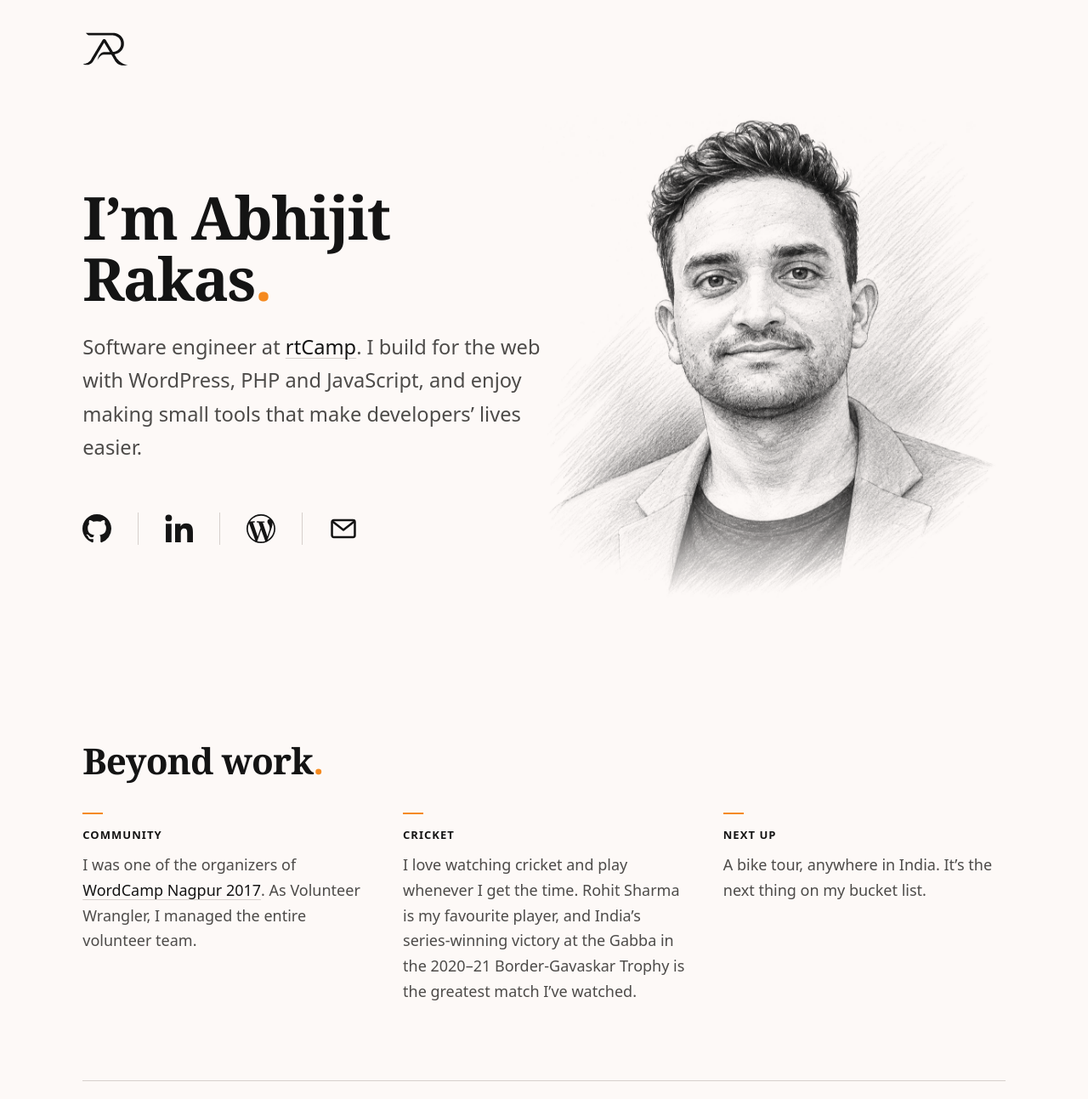
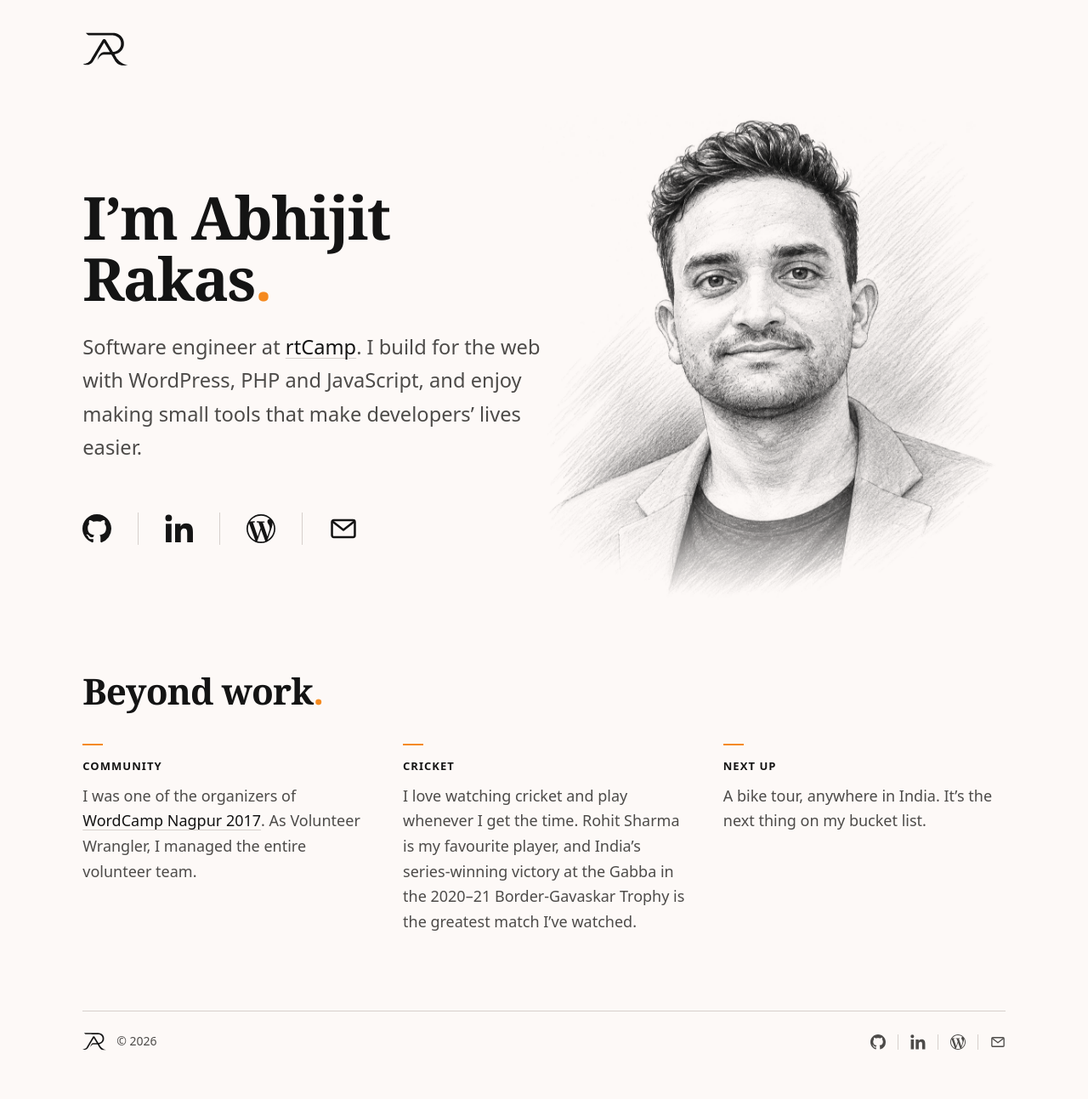
Before and after one commit to abhijitrakas/abhijitrakas.com, an Astro site: page / in a window 1280 px wide. Shown: the top 1293 px of the page at 85% size. Built offline with nearby package versions, Linux system fonts and the light colour scheme; Astro itself is replaced by a stand-in of ours.

Commit message:
Tighten desktop gap between hero and Beyond work section
The portrait's faded bottom already reads as space, so drop the hero's
bottom padding and trim the section's top padding on large screens.
Phone spacing is unchanged.

Co-Authored-By: Claude Opus 5.5 <noreply@anthropic.com>

```diff
--- a/src/pages/index.astro
+++ b/src/pages/index.astro
@@ -51,14 +51,14 @@ import { site } from '../data/site';
 </Base>
 
 <style>
-  /* Padding scales with screen height so the hero roughly fills a desktop
-     first screen without leaving a void on tall windows. */
+  /* Top padding scales with screen height so the hero roughly fills a desktop
+     first screen. No bottom padding: the portrait's faded edge is the gap. */
   .hero {
     display: grid;
     grid-template-columns: minmax(0, 1.05fr) minmax(0, 0.95fr);
     align-items: center;
     gap: 2rem;
-    padding-block: clamp(1.5rem, 6vh, 4rem);
+    padding-block: clamp(1.5rem, 6vh, 4rem) 0;
   }
 
   /* Keep text above the sketch's hatching where they overlap. */
@@ -129,7 +129,7 @@ import { site } from '../data/site';
   }
 
   .more {
-    padding-block: clamp(3.5rem, 7vw, 6rem);
+    padding-block: clamp(3.5rem, 4vw, 4rem) clamp(3.5rem, 7vw, 6rem);
   }
 
   h2 {
```
